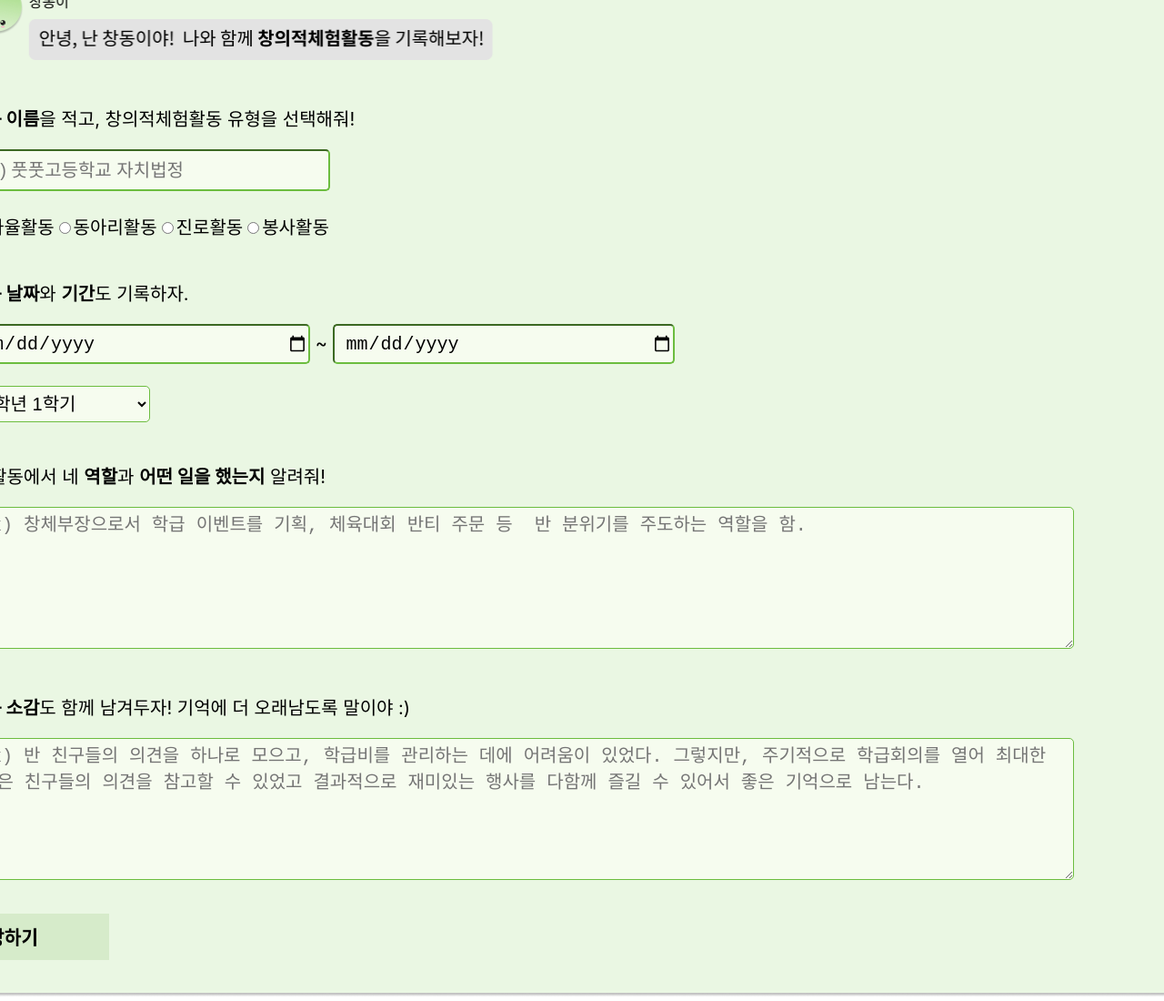
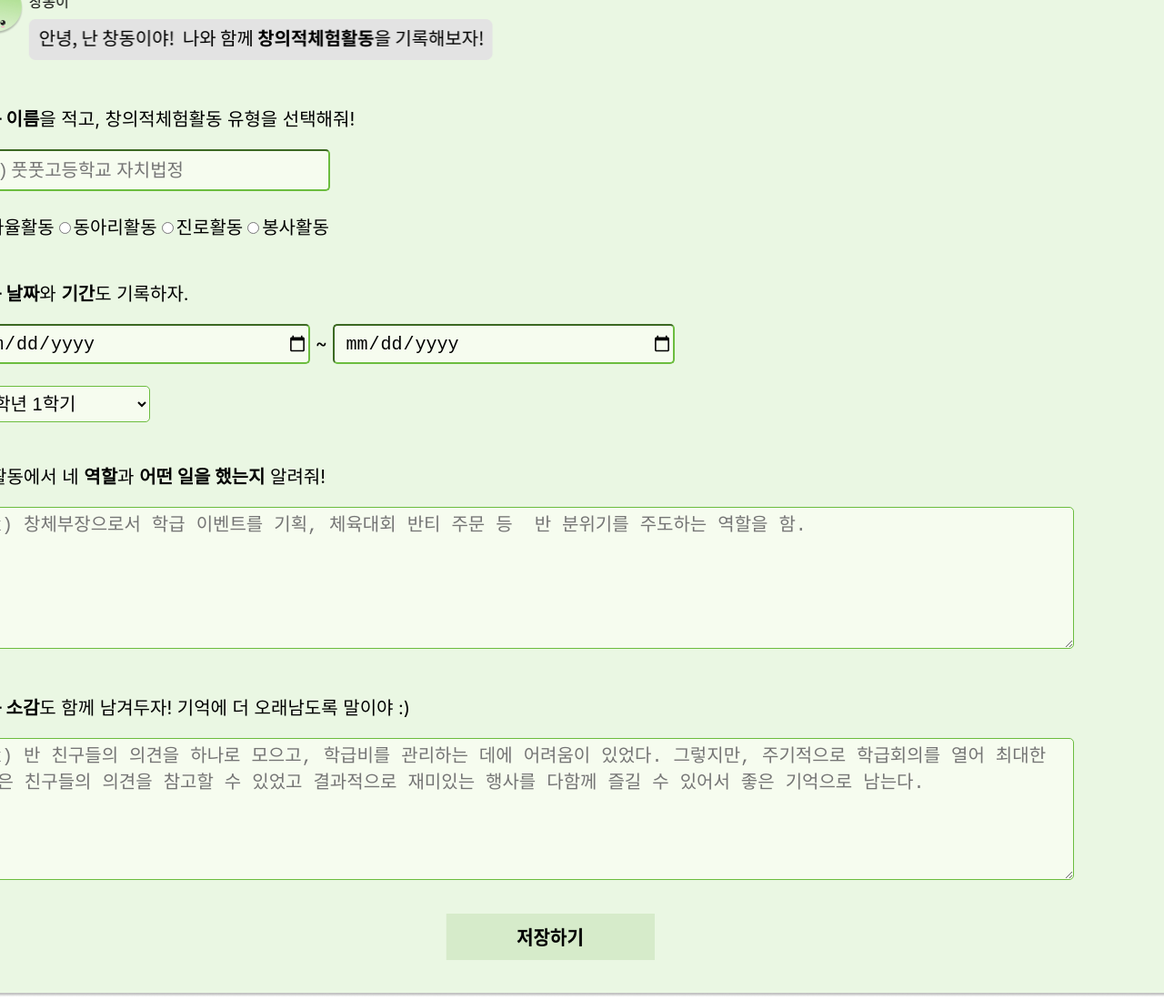
Before and after one commit to Team-SGBInside/SGBInside-Web, a React (Create React App) app in the folder sgb_web/: page / in a window 1280 px wide. Shown: the part 195-1295 px from the top of the page at 91% size. Built offline with nearby package versions, Linux system fonts and the light colour scheme.

Commit message:
fixed button position

```diff
--- a/sgb_web/src/pages/components/GreenForm.css
+++ b/sgb_web/src/pages/components/GreenForm.css
@@ -80,5 +80,6 @@ input, textarea, select {
   text-align: center;
   position: absolute;
   top: 92%;
+  left : 40%;
   justify-content: center;
 }
```
